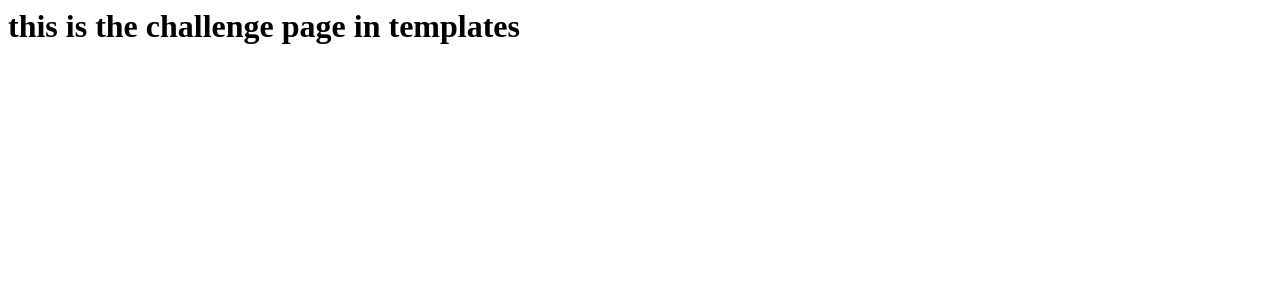
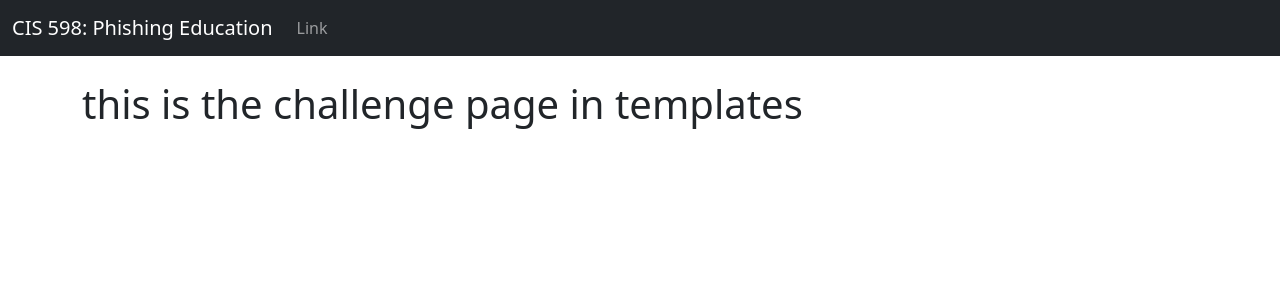
Before and after one commit to mtraskowsky/phishingEd, a Django app: page /challenge/ in a window 1280 px wide. Shown: the top 300 px of the page. Run offline with Django 3.2, Linux system fonts and the light colour scheme.

Commit message:
added basic bootstrap + navbar

```diff
--- a/listView/models.py
+++ b/listView/models.py
@@ -12,7 +12,7 @@ class Post(models.Model):
     subject = models.CharField(max_length=255, blank = True)
     body = models.TextField(blank = True)
     scamType = models.CharField(max_length=255, choices=[('Link','Phishing with a link'), ('Reply', 'Reply to')])
-    link = models.CharField(max_length=255)
+    link = models.CharField(max_length=255, blank = True)
     notes = models.TextField(blank = True)
 
     def __str__(self):
--- a/templates/base.html
+++ b/templates/base.html
@@ -1,2 +1,53 @@
-# this will be for an element that all pages share, like a header
-# find directions at 1:17:04 https://www.youtube.com/watch?v=F5mRW0jo-U4
+<!doctype html>
+<html lang="en">
+  <head>
+    <!-- Required meta tags -->
+    <meta charset="utf-8">
+    <meta name="viewport" content="width=device-width, initial-scale=1">
+
+    <!-- Bootstrap CSS -->
+    <link href="https://cdn.jsdelivr.net/npm/bootstrap@5.0.0-beta2/dist/css/bootstrap.min.css" rel="stylesheet" integrity="sha384-BmbxuPwQa2lc/FVzBcNJ7UAyJxM6wuqIj61tLrc4wSX0szH/Ev+nYRRuWlolflfl" crossorigin="anonymous">
+
+    <title>
+      {% block title %}
+        CIS 598 Project!
+      {% endblock %}
+    </title>
+  </head>
+  <body>
+
+    <nav class="navbar navbar-expand-lg navbar-dark bg-dark">
+      <div class="container-fluid">
+        <a class="navbar-brand" href="#">CIS 598: Phishing Education</a>
+        <button class="navbar-toggler" type="button" data-bs-toggle="collapse" data-bs-target="#navbarSupportedContent" aria-controls="navbarSupportedContent" aria-expanded="false" aria-label="Toggle navigation">
+          <span class="navbar-toggler-icon"></span>
+        </button>
+        <div class="collapse navbar-collapse" id="navbarSupportedContent">
+          <ul class="navbar-nav me-auto mb-2 mb-lg-0">
+            <li class="nav-item">
+              <a class="nav-link" href="#">Link</a>
+            </li>
+          </ul>
+        </div>
+      </div>
+    </nav>
+
+    </br>
+    <div class="container">
+      {%  block content %}
+
+      {%  endblock %}
+    </div>
+
+    <!-- Optional JavaScript; choose one of the two! -->
+
+    <!-- Option 1: Bootstrap Bundle with Popper -->
+    <script src="https://cdn.jsdelivr.net/npm/bootstrap@5.0.0-beta2/dist/js/bootstrap.bundle.min.js" integrity="sha384-b5kHyXgcpbZJO/tY9Ul7kGkf1S0CWuKcCD38l8YkeH8z8QjE0GmW1gYU5S9FOnJ0" crossorigin="anonymous"></script>
+
+    <!-- Option 2: Separate Popper and Bootstrap JS -->
+    <!--
+    <script src="https://cdn.jsdelivr.net/npm/@popperjs/core@2.6.0/dist/umd/popper.min.js" integrity="sha384-KsvD1yqQ1/1+IA7gi3P0tyJcT3vR+NdBTt13hSJ2lnve8agRGXTTyNaBYmCR/Nwi" crossorigin="anonymous"></script>
+    <script src="https://cdn.jsdelivr.net/npm/bootstrap@5.0.0-beta2/dist/js/bootstrap.min.js" integrity="sha384-nsg8ua9HAw1y0W1btsyWgBklPnCUAFLuTMS2G72MMONqmOymq585AcH49TLBQObG" crossorigin="anonymous"></script>
+    -->
+  </body>
+</html>
--- a/templates/challenge.html
+++ b/templates/challenge.html
@@ -1 +1,9 @@
+{% extends 'base.html' %}
+{% block title %}
+    Challenge Page
+{% endblock %}
+{%  block content %}
+
 <h1>this is the challenge page in templates</h1>
+
+{%  endblock %}
--- a/templates/home.html
+++ b/templates/home.html
@@ -1 +1,7 @@
+{% extends 'base.html' %}
+
+{%  block content %}
+
 <h1>this is the home page</h1>
+
+{%  endblock %}
```
Also changed, not shown: templates/info.html (+8 -0 lines), templates/list.html (+14 -2 lines), db.sqlite3.
